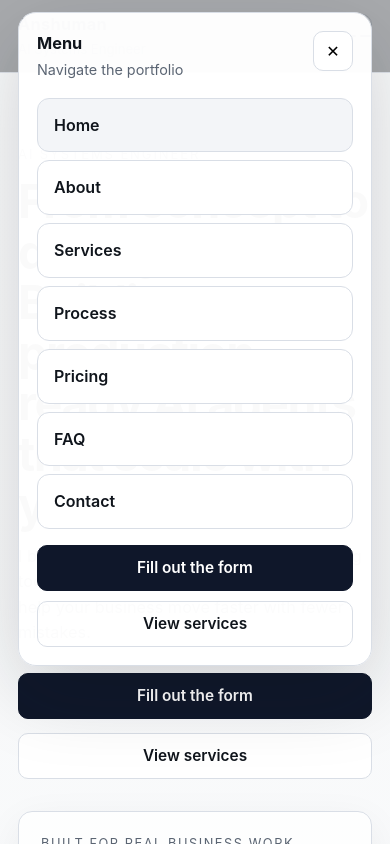
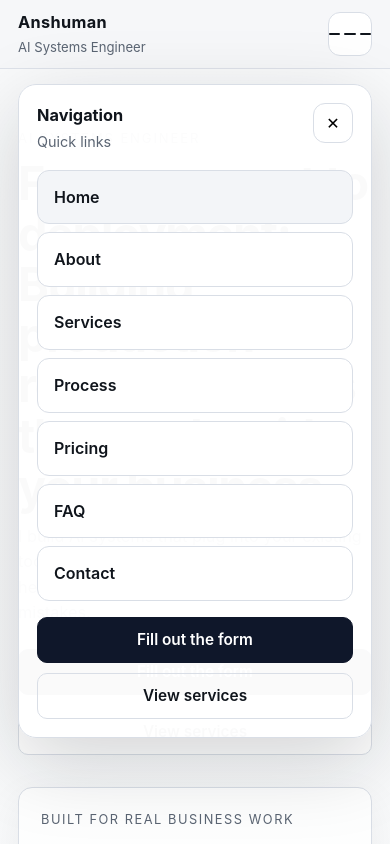
Before and after one commit to as7107962-hue/Portfolio_Anshuman, a Next.js app: page / in a window 390 px wide. Both pictures are taken after a click on the button "Open menu". Shown: the top 844 px of the page. Built offline with nearby package versions, Linux system fonts and the light colour scheme.

Commit message:
Fix mobile menu and page spacing

```diff
--- a/app/globals.css
+++ b/app/globals.css
@@ -8,6 +8,7 @@
   --accent: #0f172a;
   --accent-contrast: #ffffff;
   --max-width: 1120px;
+  --header-height: 72px;
 }
 * { box-sizing: border-box; }
 html { scroll-behavior: smooth; }
@@ -15,8 +16,8 @@ body { margin: 0; color: var(--text); background: linear-gradient(180deg, #f9faf
 a { color: inherit; text-decoration: none; }
 .container { max-width: var(--max-width); margin: 0 auto; padding: 0 24px; }
 .site-shell { min-height: 100vh; display: flex; flex-direction: column; }
-header.site-header { position: sticky; top: 0; z-index: 40; backdrop-filter: blur(12px); background: rgba(246,247,249,0.88); border-bottom: 1px solid rgba(217,222,230,0.8); }
-.header-inner { display: flex; align-items: center; justify-content: space-between; gap: 24px; min-height: 78px; }
+header.site-header { position: sticky; top: 0; z-index: 40; backdrop-filter: blur(12px); background: rgba(246,247,249,0.94); border-bottom: 1px solid rgba(217,222,230,0.8); }
+.header-inner { display: flex; align-items: center; justify-content: space-between; gap: 24px; min-height: var(--header-height); }
 .brand { display: flex; flex-direction: column; gap: 2px; }
 .brand strong { font-size: 1.02rem; letter-spacing: 0.02em; }
 .brand span { font-size: 0.82rem; color: var(--muted); }
@@ -26,23 +27,23 @@ header.site-header { position: sticky; top: 0; z-index: 40; backdrop-filter: blu
 .nav a:hover, .nav a.active { color: var(--text); }
 .desktop-nav { display: flex; }
 .desktop-cta { display: inline-flex; }
-.nav-toggle { display: none; width: 44px; height: 44px; border: 1px solid var(--border); border-radius: 10px; background: var(--surface); align-items: center; justify-content: center; gap: 4px; padding: 0; cursor: pointer; }
+.nav-toggle { display: none; width: 44px; height: 44px; border: 1px solid var(--border); border-radius: 12px; background: var(--surface); align-items: center; justify-content: center; gap: 4px; padding: 0; cursor: pointer; }
 .nav-toggle span { display: block; width: 18px; height: 1.5px; background: var(--text); border-radius: 999px; }
-.nav-close { width: 40px; height: 40px; border: 1px solid var(--border); border-radius: 10px; background: var(--surface); font-size: 1rem; cursor: pointer; }
+.nav-close { width: 40px; height: 40px; border: 1px solid var(--border); border-radius: 12px; background: var(--surface); font-size: 1rem; cursor: pointer; }
 .mobile-menu-backdrop { display: none; }
 .mobile-menu { display: none; }
 main { flex: 1; }
-.section { padding: 88px 0; }
-.section.tight { padding: 72px 0; }
-.section-heading { max-width: 760px; margin-bottom: 28px; }
-.section-heading .eyebrow { display: inline-flex; align-items: center; gap: 10px; font-size: 0.82rem; text-transform: uppercase; letter-spacing: 0.14em; color: var(--muted); margin-bottom: 12px; }
-.section-heading h1, .section-heading h2 { margin: 0 0 14px; line-height: 1.08; letter-spacing: -0.03em; }
-.section-heading h1 { font-size: clamp(2.6rem, 6vw, 4.9rem); max-width: 12ch; }
-.section-heading h2 { font-size: clamp(1.9rem, 4vw, 3rem); }
+.section { padding: 72px 0; }
+.section.tight { padding: 56px 0; }
+.section-heading { max-width: 760px; margin-bottom: 24px; }
+.section-heading .eyebrow { display: inline-flex; align-items: center; gap: 10px; font-size: 0.82rem; text-transform: uppercase; letter-spacing: 0.14em; color: var(--muted); margin-bottom: 10px; }
+.section-heading h1, .section-heading h2 { margin: 0 0 12px; line-height: 1.08; letter-spacing: -0.03em; }
+.section-heading h1 { font-size: clamp(2.45rem, 5.5vw, 4.7rem); max-width: 12ch; }
+.section-heading h2 { font-size: clamp(1.85rem, 4vw, 2.9rem); }
 .section-heading p { margin: 0; max-width: 62ch; color: var(--muted); font-size: 1.02rem; }
-.hero { padding: 96px 0 72px; }
+.hero { padding: 72px 0 56px; }
 .hero-grid { display: grid; grid-template-columns: minmax(0,1.2fr) minmax(320px,0.8fr); gap: 32px; align-items: start; }
-.lead { font-size: 1.12rem; color: var(--muted); max-width: 60ch; margin: 0 0 28px; }
+.lead { font-size: 1.12rem; color: var(--muted); max-width: 60ch; margin: 0 0 24px; }
 .actions { display: flex; gap: 14px; flex-wrap: wrap; margin-top: 18px; }
 .btn { display: inline-flex; align-items: center; justify-content: center; min-height: 46px; padding: 0 18px; border: 1px solid var(--border); border-radius: 10px; background: var(--surface); color: var(--text); font-weight: 600; font-size: 0.96rem; transition: transform 0.18s ease, border-color 0.18s ease, background 0.18s ease; }
 .btn:hover { transform: translateY(-1px); }
@@ -90,10 +91,10 @@ textarea { min-height: 160px; resize: vertical; }
   .desktop-nav, .desktop-cta { display: none; }
   .nav-toggle { display: inline-flex; }
   .header-actions { margin-left: auto; }
-  .mobile-menu-backdrop { display: block; position: fixed; inset: 0; background: rgba(16, 21, 28, 0.34); opacity: 0; pointer-events: none; transition: opacity 0.22s ease; z-index: 45; }
+  .mobile-menu-backdrop { display: block; position: fixed; inset: var(--header-height) 0 0; background: rgba(16, 21, 28, 0.24); opacity: 0; pointer-events: none; transition: opacity 0.22s ease; z-index: 45; }
   .mobile-menu-backdrop.open { opacity: 1; pointer-events: auto; }
-  .mobile-menu { display: block; position: fixed; inset: 0; z-index: 50; pointer-events: none; }
-  .mobile-menu-panel { margin: 12px 0 0; padding: 18px; border: 1px solid var(--border); border-radius: 18px; background: rgba(255,255,255,0.98); box-shadow: 0 24px 80px rgba(16,21,28,0.18); transform: translateY(-10px); opacity: 0; transition: transform 0.22s ease, opacity 0.22s ease; }
+  .mobile-menu { display: block; position: fixed; left: 0; right: 0; top: var(--header-height); z-index: 50; pointer-events: none; padding: 12px 0 18px; }
+  .mobile-menu-panel { margin: 0 auto; padding: 18px; border: 1px solid var(--border); border-radius: 18px; background: rgba(255,255,255,0.98); box-shadow: 0 24px 80px rgba(16,21,28,0.18); transform: translateY(-8px); opacity: 0; transition: transform 0.22s ease, opacity 0.22s ease; max-width: var(--max-width); max-height: calc(100dvh - var(--header-height) - 24px); overflow: auto; }
   .mobile-menu.open { pointer-events: auto; }
   .mobile-menu.open .mobile-menu-panel { transform: translateY(0); opacity: 1; }
   .mobile-menu-header { display: flex; align-items: start; justify-content: space-between; gap: 16px; margin-bottom: 16px; }
@@ -105,4 +106,4 @@ textarea { min-height: 160px; resize: vertical; }
   .mobile-menu-actions { display: grid; gap: 10px; margin-top: 16px; }
   .mobile-menu-cta, .mobile-menu-secondary { width: 100%; }
 }
-@media (max-width: 720px) { .container { padding: 0 18px; } .section, .hero { padding: 68px 0; } .header-inner { min-height: 72px; } .section-heading h1 { font-size: clamp(2.2rem, 12vw, 3.5rem); } .step { grid-template-columns: 1fr; } .step-index { width: 54px; height: 54px; } .btn { width: 100%; } .actions { flex-direction: column; } .footer-inner { gap: 16px; } }
+@media (max-width: 720px) { .container { padding: 0 18px; } .section, .hero { padding: 56px 0; } .section.tight { padding: 44px 0; } .header-inner { min-height: 68px; } .section-heading h1 { font-size: clamp(2.2rem, 12vw, 3.5rem); } .step { grid-template-columns: 1fr; } .step-index { width: 54px; height: 54px; } .btn { width: 100%; } .actions { flex-direction: column; } .footer-inner { gap: 16px; } }
--- a/components/Navbar.tsx
+++ b/components/Navbar.tsx
@@ -33,6 +33,8 @@ export function Navbar() {
     };
   }, [isOpen]);
 
+  const menuId = "mobile-menu";
+
   return (
     <header className="site-header">
       <Container>
@@ -63,7 +65,7 @@ export function Navbar() {
               className="nav-toggle"
               aria-label={isOpen ? "Close menu" : "Open menu"}
               aria-expanded={isOpen}
-              aria-controls="mobile-menu"
+              aria-controls={menuId}
               onClick={() => setIsOpen((prev) => !prev)}
             >
               <span />
@@ -74,15 +76,19 @@ export function Navbar() {
         </div>
       </Container>
 
-      <div className={`mobile-menu-backdrop ${isOpen ? "open" : ""}`} onClick={() => setIsOpen(false)} aria-hidden="true" />
+      <div
+        className={`mobile-menu-backdrop ${isOpen ? "open" : ""}`}
+        onClick={() => setIsOpen(false)}
+        aria-hidden="true"
+      />
 
-      <div id="mobile-menu" className={`mobile-menu ${isOpen ? "open" : ""}`}>
+      <div id={menuId} className={`mobile-menu ${isOpen ? "open" : ""}`}>
         <Container>
-          <div className="mobile-menu-panel">
+          <div className="mobile-menu-panel" role="dialog" aria-modal="true" aria-label="Navigation menu">
             <div className="mobile-menu-header">
               <div>
-                <div className="mobile-menu-title">Menu</div>
-                <div className="mobile-menu-subtitle">Navigate the portfolio</div>
+                <div className="mobile-menu-title">Navigation</div>
+                <div className="mobile-menu-subtitle">Quick links</div>
               </div>
               <button type="button" className="nav-close" aria-label="Close menu" onClick={() => setIsOpen(false)}>
                 ✕
```
